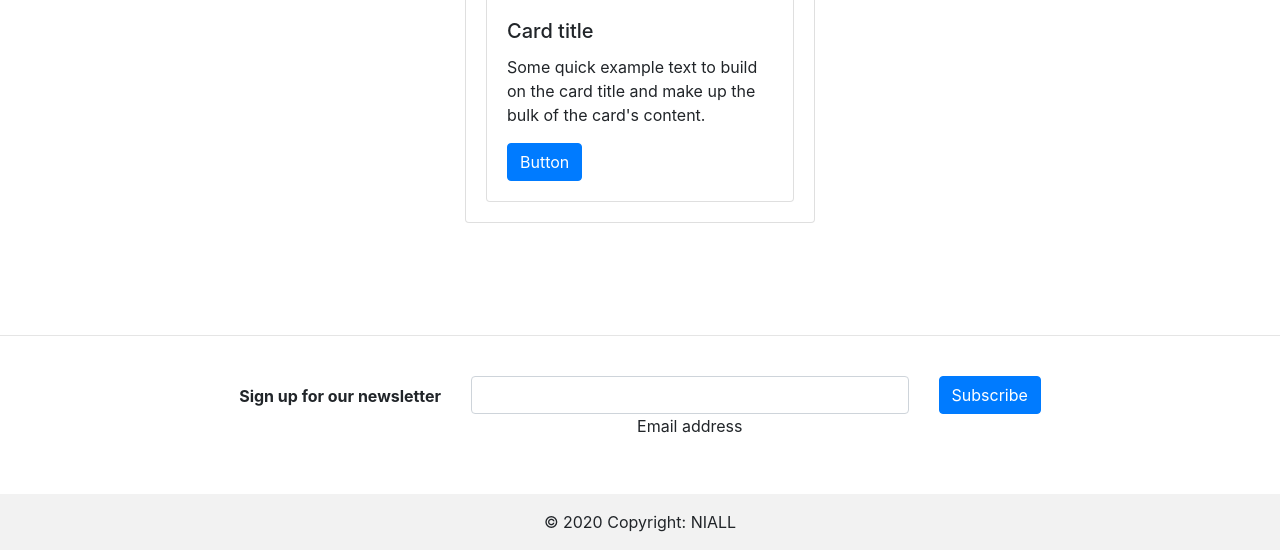
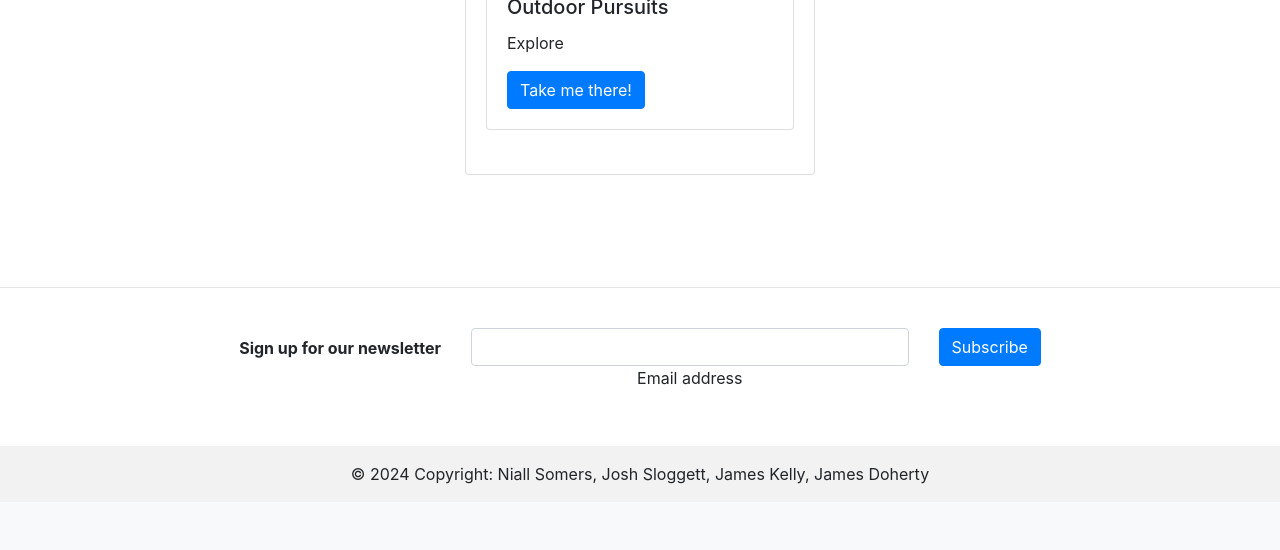
Before and after one commit to JamesDoherty1/AWSSportsSystem, a Flask app: page /profile in a window 1280 px wide. Shown: the part 1130-1680 px from the top of the page. After the commit the page ends 1614 px from the top, so only its background shows below. Run offline with Flask 3, Linux system fonts and the light colour scheme; a user stored in the database is signed in; data comes from the database, SQL or seed files in the repository; both versions use the stored data as it was after the commit.

Commit message:
your clubs are now shown on the profile page - need to show events too, but will do that when its done

```diff
--- a/app.py
+++ b/app.py
@@ -202,7 +202,17 @@ def utility_processor():
 @app.route('/profile')
 @login_required
 def profile():
-    return render_template('/profile.html')
+    conn = db.connect('db/user_data.db')
+    cursor = conn.cursor()
+    cursor.execute('SELECT ClubID FROM ClubMemberships WHERE UserID = ?', (current_user.id,))
+    clubIDs = cursor.fetchall()
+    clubs = []
+    for clubID in clubIDs:
+        cursor.execute('SELECT * FROM Clubs WHERE ClubID = ?', clubID)
+        club = cursor.fetchone()
+        clubs.append(club)
+    print(clubs)
+    return render_template('/profile.html', clubs=clubs)
 
 @app.route('/joinClub', methods=["GET", "POST"])
 def joinClub():
--- a/templates/base.html
+++ b/templates/base.html
@@ -114,8 +114,8 @@
 
         <!-- Copyright -->
         <div class="text-center p-3" style="background-color: rgba(0, 0, 0, 0.05);">
-          © 2020 Copyright:
-          <a class="text-body" href="https://mdbootstrap.com/">NIALL</a>
+          © 2024 Copyright:
+          <a class="text-body" href="https://mdbootstrap.com/">Niall Somers, Josh Sloggett, James Kelly, James Doherty</a>
         </div>
         <!-- Copyright -->
       </footer>
--- a/templates/profile.html
+++ b/templates/profile.html
@@ -55,23 +55,17 @@
                 <div class="card-body">
                   <p class="mb-4"><span class="text-primary font-italic me-1"></span> Your clubs
                   </p>
+                  {% for club in clubs %}
                   <div class="card">
                   <img src="https://mdbcdn.b-cdn.net/img/new/standard/nature/184.webp" class="card-img-top" alt="Fissure in Sandstone"/>
                   <div class="card-body">
-                    <h5 class="card-title">Card title</h5>
-                    <p class="card-text">Some quick example text to build on the card title and make up the bulk of the card's content.</p>
-                    <a href="#!" class="btn btn-primary" data-mdb-ripple-init>Button</a>
+                    <h5 class="card-title">{{club[1]}}</h5>
+                    <p class="card-text">{{club[2]}}</p>
+                    <a href="{{url_for('explore')}}" class="btn btn-primary" data-mdb-ripple-init>Take me there!</a>
                   </div>
                 </div>
                   <br>
-                                    <div class="card">
-                  <img src="https://mdbcdn.b-cdn.net/img/new/standard/nature/184.webp" class="card-img-top" alt="Fissure in Sandstone"/>
-                  <div class="card-body">
-                    <h5 class="card-title">Card title</h5>
-                    <p class="card-text">Some quick example text to build on the card title and make up the bulk of the card's content.</p>
-                    <a href="#!" class="btn btn-primary" data-mdb-ripple-init>Button</a>
-                  </div>
-                </div>
+                  {% endfor %}
 
 
                 </div>
```
Also changed, not shown: db/user_data.db.
